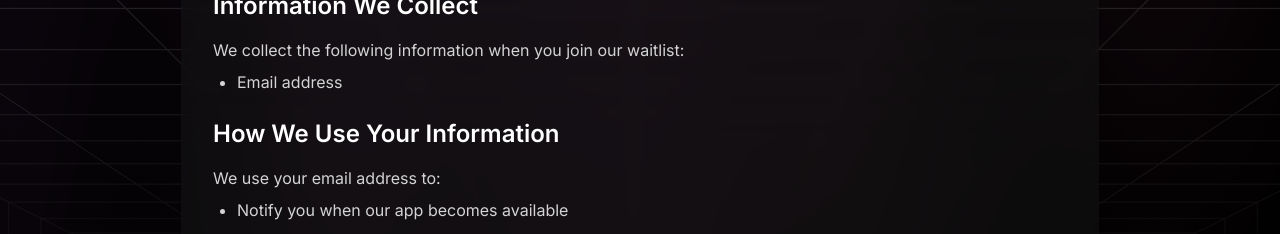
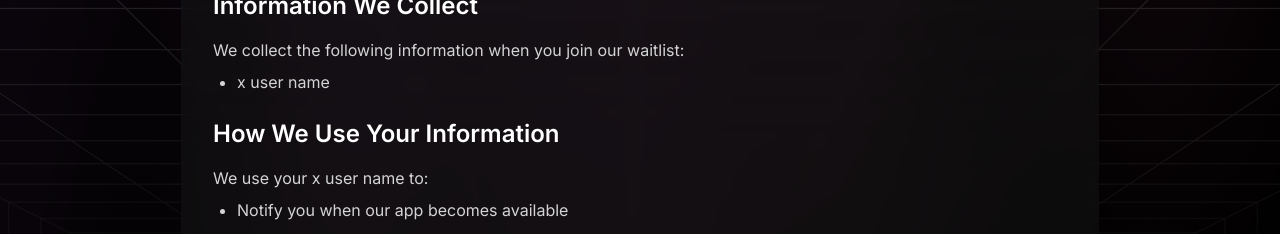
Before and after one commit to crylonblue/avy-website, a Next.js app: page /privacy in a window 1280 px wide. Shown: the part 202-436 px from the top of the page. Built offline with nearby package versions, Linux system fonts and the light colour scheme.

Commit message:
Update Home and Privacy pages to reflect username instead of email
- Changed references from email address to username in the Privacy page.
- Updated the Home page to include a specific Telegram link for better user engagement.

```diff
--- a/app/page.tsx
+++ b/app/page.tsx
@@ -56,7 +56,7 @@ export default function Home() {
             Start trading instantly. No KYC. No email. No barriers. Powered by Hyperliquid technology. Operated independently.
           </p>
           <p className="text-muted-foreground mb-8 max-w-[500px]">
-            Be one of the first 100 traders ever to touch Avy. We’ll never forget our earliest degens. (We'll never ask for your email)
+            Be one of the first 100 traders ever to touch Avy. We’ll never forget our earliest degens. (We&apos;ll never ask for your email)
           </p>
           <div className="max-w-[500px]">
             {!isSubmitted ? (
@@ -111,7 +111,7 @@ export default function Home() {
                 </svg>
               </a>
               <a
-                href="https://t.me/"
+                href="https://t.me/+LbmiY5JUKsszOGQy"
                 target="_blank"
                 rel="noopener noreferrer"
                 className="text-neutral-400 hover:text-white"
--- a/app/privacy/page.tsx
+++ b/app/privacy/page.tsx
@@ -34,14 +34,14 @@ export default function PrivacyPage() {
                 We collect the following information when you join our waitlist:
               </p>
               <ul className="list-disc pl-6 mt-2 space-y-2">
-                <li>Email address</li>
+                <li>x user name</li>
               </ul>
             </section>
 
             <section>
               <h2 className="text-2xl font-semibold text-white mb-4">How We Use Your Information</h2>
               <p>
-                We use your email address to:
+                We use your x user name to:
               </p>
               <ul className="list-disc pl-6 mt-2 space-y-2">
                 <li>Notify you when our app becomes available</li>
```
